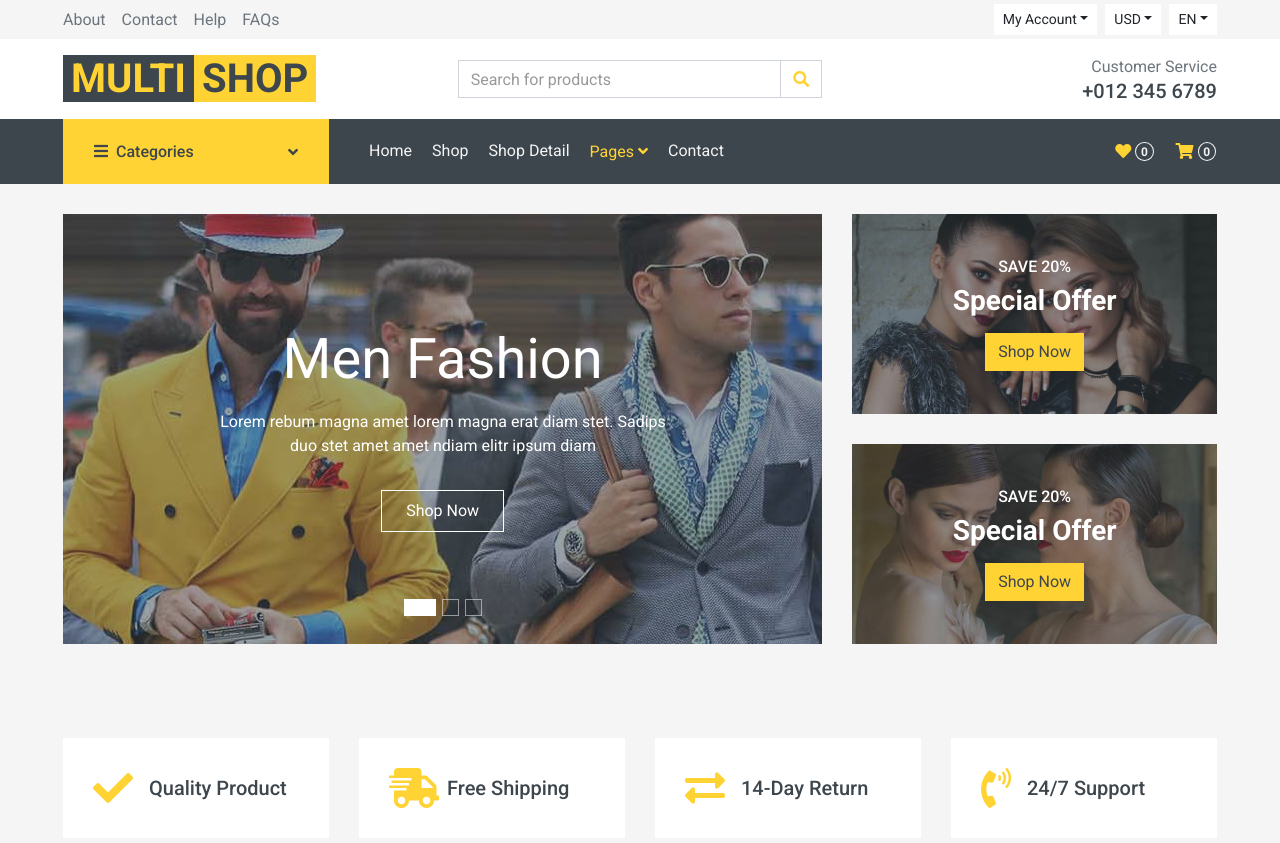
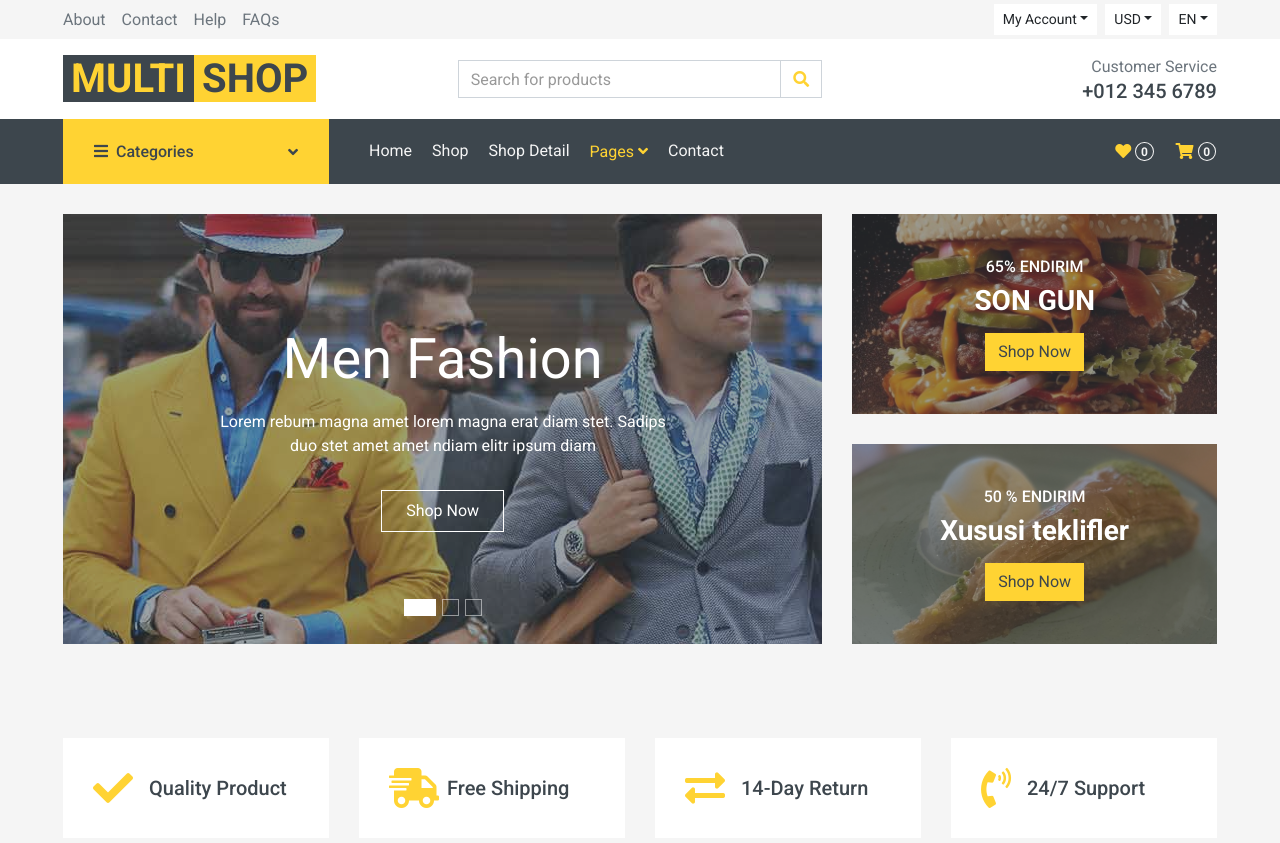
Before and after one commit to Haciibrahimli/multi_shop, a Django app: page /index/ in a window 1280 px wide. Shown: the top 843 px of the page. Run offline with Django 5.2, Linux system fonts and the light colour scheme; data comes from the database, SQL or seed files in the repository; both versions use the stored data as it was after the commit; some libraries are stand-ins or nearby versions.

Commit message:
lastchanges

```diff
--- a/my_app/admin.py
+++ b/my_app/admin.py
@@ -16,3 +16,4 @@ admin.site.register(Contact)
 admin.site.register(Checkout)
 admin.site.register(Comment)
 admin.site.register(Partniors)
+admin.site.register(SpecialOffer)
--- a/my_app/models.py
+++ b/my_app/models.py
@@ -191,3 +191,22 @@ class Comment(DateMixin, SlugMixin):
         if not self.slug:
             self.slug = Generator.create_slug_shortcode(size=10, model_=Comment)
         super(Comment, self).save(*args, **kwargs)
+
+
+class SpecialOffer(DateMixin, SlugMixin):
+    text = models.TextField(verbose_name="metn")
+    discount = models.TextField(verbose_name = 'endirim')
+    image = models.ImageField(upload_to=Uploader.upload_photo_special_offer,null=True,blank=True)
+
+    def __str__(self):
+        return self.discount
+
+    class Meta:
+        ordering = ("-created_at", )
+        verbose_name = "xususi teklif"
+        verbose_name_plural = "xususi teklifler"
+
+    def save(self, *args, **kwargs):
+        if not self.slug:
+            self.slug = Generator.create_slug_shortcode(size=10, model_=SpecialOffer)
+        super(SpecialOffer, self).save(*args, **kwargs)
--- a/my_app/views.py
+++ b/my_app/views.py
@@ -1,6 +1,6 @@
 from django.shortcuts import render
 from my_app.forms import  ContactForm,CheckoutForm,CommentForm
-from my_app.models import Product,Comment,Category,Partniors
+from my_app.models import Product,Comment,Category,Partniors,SpecialOffer
 from django.core.paginator import Paginator, PageNotAnInteger, EmptyPage
 
 
@@ -85,12 +85,14 @@ def index_view(request):
     products = Product.objects.filter(rating__gte=4)[:8]
     recent_products = Product.objects.order_by('-created_at')[:8]
     partniors = Partniors.objects.all()
+    specialoffer = SpecialOffer.objects.all()
 
     context = {
         'categories':categories,
         'products':products,
         'recent_products':recent_products,
         'partniors':partniors,
+        'specialoffer':specialoffer,
     }
     return render(request,'index.html',context)
 
--- a/services/uploader.py
+++ b/services/uploader.py
@@ -11,3 +11,7 @@ class Uploader:
     @staticmethod
     def upload_photo_to_blog(instance, filename):
         return f"products/{filename}"
+
+    @staticmethod
+    def upload_photo_special_offer(instance, filename):
+        return f"products/{filename}"
--- a/templates/index.html
+++ b/templates/index.html
@@ -49,22 +49,16 @@
                 </div>
             </div>
             <div class="col-lg-4">
+                {% for o in specialoffer %}
                 <div class="product-offer mb-30" style="height: 200px;">
-                    <img class="img-fluid" src="img/offer-1.jpg" alt="">
+                    <img class="img-fluid" src="{{o.image.url}}" alt="">
                     <div class="offer-text">
-                        <h6 class="text-white text-uppercase">Save 20%</h6>
-                        <h3 class="text-white mb-3">Special Offer</h3>
+                        <h6 class="text-white text-uppercase">{{o.discount}}</h6>
+                        <h3 class="text-white mb-3">{{o.text}}</h3>
                         <a href="" class="btn btn-primary">Shop Now</a>
                     </div>
                 </div>
-                <div class="product-offer mb-30" style="height: 200px;">
-                    <img class="img-fluid" src="img/offer-2.jpg" alt="">
-                    <div class="offer-text">
-                        <h6 class="text-white text-uppercase">Save 20%</h6>
-                        <h3 class="text-white mb-3">Special Offer</h3>
-                        <a href="" class="btn btn-primary">Shop Now</a>
-                    </div>
-                </div>
+                {% endfor %}
             </div>
         </div>
     </div>
@@ -169,26 +163,19 @@
     <!-- Offer Start -->
     <div class="container-fluid pt-5 pb-3">
         <div class="row px-xl-5">
+            {% for o in specialoffer %}
             <div class="col-md-6">
                 <div class="product-offer mb-30" style="height: 300px;">
-                    <img class="img-fluid" src="img/offer-1.jpg" alt="">
+                    <img class="img-fluid" src="{{o.image.url}}" alt=""style>
                     <div class="offer-text">
-                        <h6 class="text-white text-uppercase">Save 20%</h6>
-                        <h3 class="text-white mb-3">Special Offer</h3>
+                        <h6 class="text-white text-uppercase">{{o.discount}}</h6>
+                        <h3 class="text-white mb-3">{{o.text}}</h3>
                         <a href="" class="btn btn-primary">Shop Now</a>
                     </div>
                 </div>
             </div>
-            <div class="col-md-6">
-                <div class="product-offer mb-30" style="height: 300px;">
-                    <img class="img-fluid" src="img/offer-2.jpg" alt="">
-                    <div class="offer-text">
-                        <h6 class="text-white text-uppercase">Save 20%</h6>
-                        <h3 class="text-white mb-3">Special Offer</h3>
-                        <a href="" class="btn btn-primary">Shop Now</a>
-                    </div>
-                </div>
-            </div>
+            {% endfor %}
+
         </div>
     </div>
     <!-- Offer End -->
@@ -239,7 +226,7 @@
                 <div class="owl-carousel vendor-carousel">
                     {% for p in partniors %}
                     <div class="bg-light p-4">
-                        <img src="{{p.image.url}}" alt="" style="width: 152px;height: 225px;">
+                        <img src="{{p.image.url}}" alt="" style="width: 276px;height: 183px;">
                     </div>
                     {% endfor %}
                 </div>
```
Also changed, not shown: db.sqlite3, media/products/Screenshot_2023-10-03-13-05-58-867-edit_com.instagram.android.jpg (added), media/products/download_7.jpg (added), my_app/migrations/0011_specialoffer.py (added).
